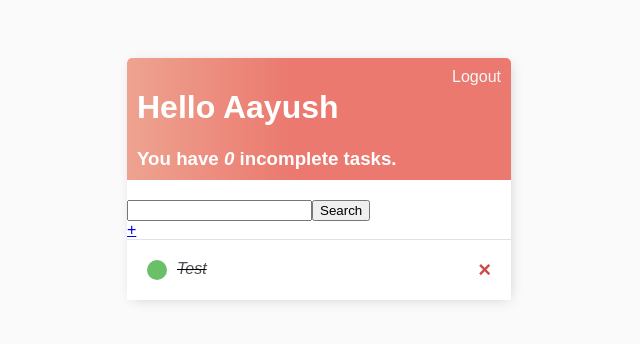
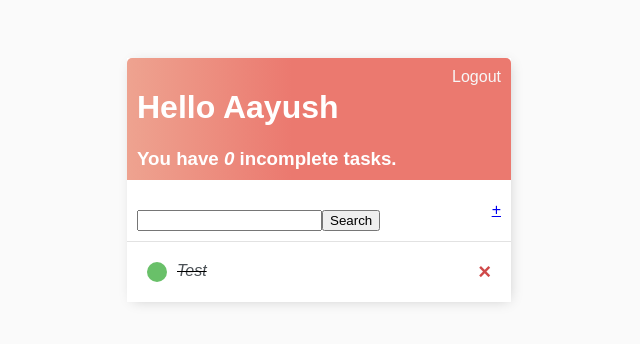
Before and after one commit to JustA3DObject/ToDo-List-App, a Django app: page / in a window 1280 px wide. Shown: the top 344 px of the page, without its empty margins (321-961 px from the left). Run offline with Django 4.2, Linux system fonts and the light colour scheme; a user stored in the database is signed in; data comes from the database, SQL or seed files in the repository; both versions use the stored data as it was after the commit.

Commit message:
Added properties for search-add-wrapper

```diff
--- a/todolist/base/static/css/master.css
+++ b/todolist/base/static/css/master.css
@@ -81,3 +81,10 @@ h6 {
     display: flex;
     margin-top: 20px;
 }
+
+.search-add-wrapper {
+    display: flex;
+    justify-content: space-between;
+    align-items: center;
+    padding: 10px;
+}
```
Also changed, not shown: todolist/db.sqlite3.
